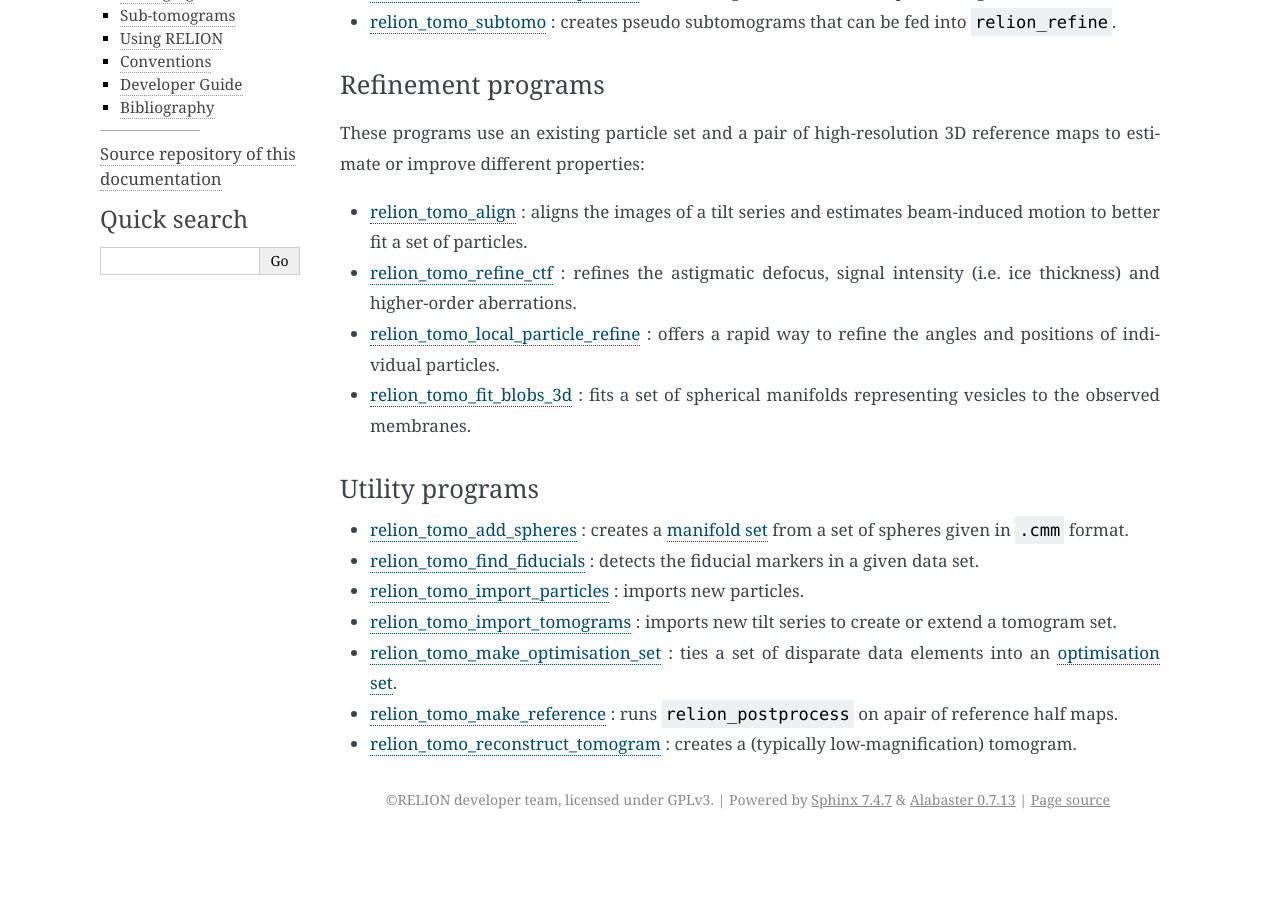
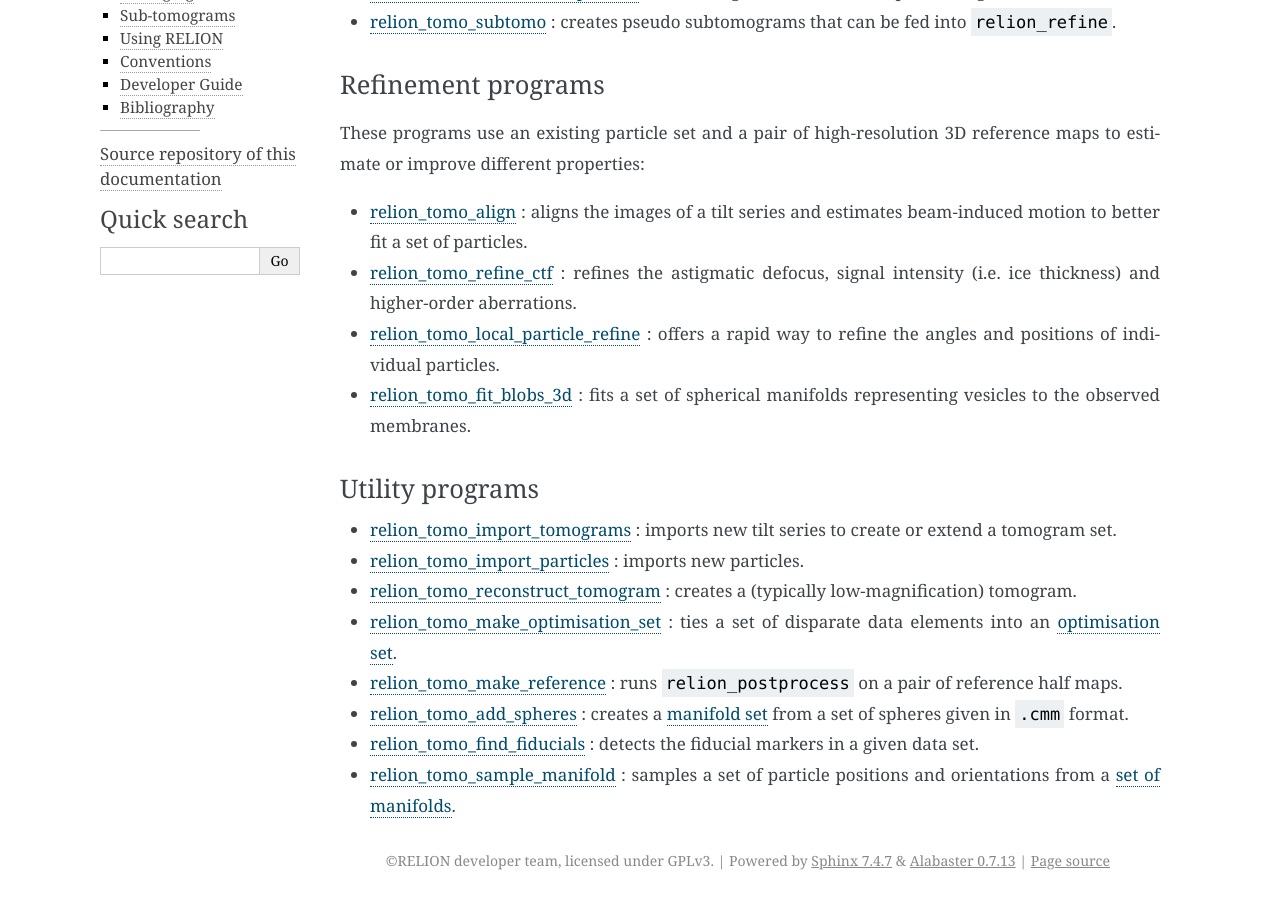
Before and after one commit to 3dem/relion-documents, a Sphinx documentation site: the page built from source/Reference/STA/index.rst, in a window 1280 px wide and 900 px high, scrolled down 595 px. Built offline with Sphinx 7.4.7, drawn with Linux system fonts in a browser that asks for light colours; before the commit the page ends 1434 px from its top, so only the background shows below that.

Commit message:
sample_manifold.rst added and minor bugs corrected.

```diff
--- a/source/Reference/STA/Datatypes/manifold_set.rst
+++ b/source/Reference/STA/Datatypes/manifold_set.rst
@@ -19,6 +19,6 @@ Each row of a table corresponds to one manifold, listing its:
 The parameter set varies depending on the manifold type: for spheres, the first 3 coefficients describe the position of the centre of the sphere, while the fourth describes its radius. For spheroids, the first 3 coefficients also describe the position, while the remaining ones are coefficients that describe the contribution of each Spherical Harmonics basis function. Please note that for spheroids, the fourth parameter is *not* equal to the radius, but to the radius multiplied by :math:`{2\sqrt \pi}`.
 Every consecutive parameter then distorts the sphere of that radius by applying higher-order Spherical Hamonics functions.
 
-Given a set of manifolds, the program :ref:`program_tomo_sample_manifold` allows the user to sample particles along each manifold, generating a novel :ref:`tomogram set <sec_sta_particle_set>`.
+Given a set of manifolds, the program :ref:`program_tomo_sample_manifold` allows the user to sample particles along each manifold, generating a novel :ref:`particle set <sec_sta_particle_set>`.
 Those particles are aligned such that their Z direction points perpendicularly to the surface normal of the manifold.
 This allows strong tilt priors to be applied during refinement in order to save time.
--- a/source/Reference/STA/Datatypes/particle_set.rst
+++ b/source/Reference/STA/Datatypes/particle_set.rst
@@ -25,3 +25,5 @@ Since only the latter angles are considered by ``relion_refine``, the priors wil
 There are currently two ways in which a new particle set can be created: it can be either imported from an existing data set, or the particles can be sampled along a set of user-defined (and possibly fitted) :ref:`manifolds <sec_sta_manifold_set>` using the program :ref:`program_tomo_sample_manifold`.
 In the latter case, the program will automatically define the subtomogram orientations in relation to the manifold, such that the Z axis of the (yet to be created) subtomograms will point perpendicularly to the manifold.
 A more detailed description on how to import particles from existing data sets is provided in :ref:`program_tomo_import_particles`.
+
+.. |tomogram_set| replace:: :ref:`tomogram set <sec_sta_tomogram_set>`
--- a/source/Reference/STA/Datatypes/tomogram_set.rst
+++ b/source/Reference/STA/Datatypes/tomogram_set.rst
@@ -26,4 +26,6 @@ The tables after that correspond to one tomogram each, and they carry the same n
 - The **astigmatic defocus** (``rlnDefocus<U/V>`` and ``rlnDefocusAngle``).
 - The **cumulative radiation dose** (``rlnMicrographPreExposure``).
 
-The tomogram set is typically the first data file that is created as part of a new project. It can be generated by importing an existing alignment from ``IMOD`` by calling the :ref:`program_tomo_import_tomograms` program. The initial alignment can and should be later optimised using the :ref:`program_tomo_align` program.
+The tomogram set is typically the first data file that is created as part of a new project. It can be generated by importing an existing alignment from IMOD_ by calling the :ref:`program_tomo_import_tomograms` program. The initial alignment can and should be later optimised using the :ref:`program_tomo_align` program.
+
+.. _IMOD: https://bio3d.colorado.edu/imod
--- a/source/Reference/STA/Programs/import_particles.rst
+++ b/source/Reference/STA/Programs/import_particles.rst
@@ -3,7 +3,7 @@
 relion_tomo_import_particles
 ============================
 
-This program imports a set of 3D coordinates and (optionally) Euler angles to construct a new :ref:`particle set <sec_sta_particle_set>`
+This program imports a set of 3D coordinates and (optionally) Euler angles to construct a new :ref:`particle set <sec_sta_particle_set>`.
 
 The 3D coordinates can be provided either in one big .star file, or as a set of shorter files, one for each tomogram.
 
--- /dev/null
+++ b/source/Reference/STA/Programs/sample_manifold.rst
@@ -0,0 +1,6 @@
+.. _program_tomo_sample_manifold:
+
+relion_tomo_sample_manifold
+===========================
+
+To be completed.
--- a/source/Reference/STA/index.rst
+++ b/source/Reference/STA/index.rst
@@ -38,6 +38,8 @@ These are the most relevant tomography-related programs in |RELION|:
    Programs/make_reference
    Programs/find_fiducials
    Programs/add_spheres
+   Programs/sample_manifold
+
 
 Core programs
 :::::::::::::
@@ -60,10 +62,11 @@ These programs use an existing particle set and a pair of high-resolution 3D ref
 Utility programs
 ::::::::::::::::
 
+- :ref:`program_tomo_import_tomograms` : imports new tilt series to create or extend a tomogram set.
+- :ref:`program_tomo_import_particles` : imports new particles.
+- :ref:`program_tomo_reconstruct_tomogram` : creates a (typically low-magnification) tomogram.
+- :ref:`program_tomo_make_optimisation_set` : ties a set of disparate data elements into an :ref:`optimisation set <sec_sta_optimisation_set>`.
+- :ref:`program_tomo_make_reference` : runs ``relion_postprocess`` on a pair of reference half maps.
 - :ref:`program_tomo_add_spheres` : creates a :ref:`manifold set <sec_sta_manifold_set>` from a set of spheres given in ``.cmm`` format.
 - :ref:`program_tomo_find_fiducials` : detects the fiducial markers in a given data set.
-- :ref:`program_tomo_import_particles` : imports new particles.
-- :ref:`program_tomo_import_tomograms` : imports new tilt series to create or extend a tomogram set.
-- :ref:`program_tomo_make_optimisation_set` : ties a set of disparate data elements into an :ref:`optimisation set <sec_sta_optimisation_set>`.
-- :ref:`program_tomo_make_reference` : runs ``relion_postprocess`` on apair of reference half maps.
-- :ref:`program_tomo_reconstruct_tomogram` : creates a (typically low-magnification) tomogram.
+- :ref:`program_tomo_sample_manifold` : samples a set of particle positions and orientations from a :ref:`set of manifolds <sec_sta_manifold_set>`.
```
Also changed, not shown: other parts of source/Reference/STA/Datatypes/particle_set.rst (+1 -1 lines), other parts of source/Reference/STA/Programs/import_particles.rst (+1 -1 lines).
